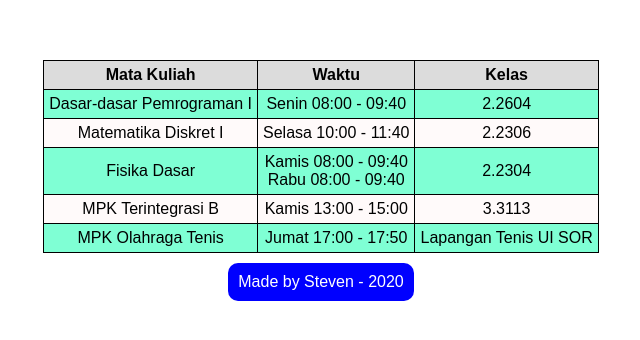
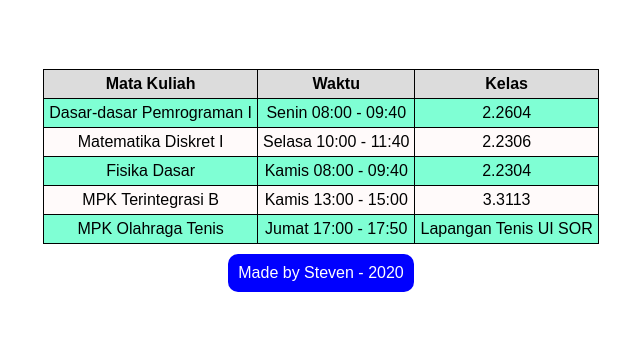
Before and after one commit to stevensim226/TP4, a plain HTML site: page jadwal.html in a window 1280 px wide. Shown: the part 220-560 px from the top of the page, without its empty margins (319-959 px from the left). Drawn offline with Linux system fonts and the light colour scheme.

Commit message:
changed jadwal

```diff
--- a/jadwal.html
+++ b/jadwal.html
@@ -22,7 +22,7 @@
         </tr>
         <tr>
             <td class="mata-kuliah">Fisika Dasar</td>
-            <td class="waktu">Kamis 08:00 - 09:40<br>Rabu 08:00 - 09:40</td>
+            <td class="waktu">Kamis 08:00 - 09:40</td>
             <td class="ruangan">2.2304</td>
         </tr>
         <tr>
```
